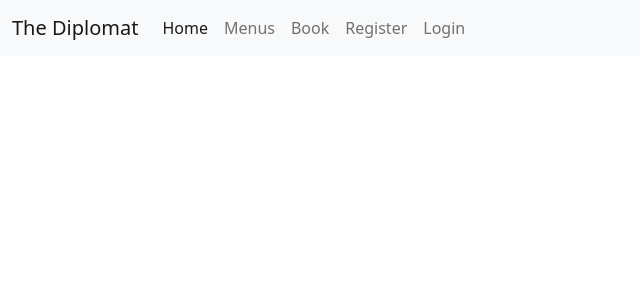
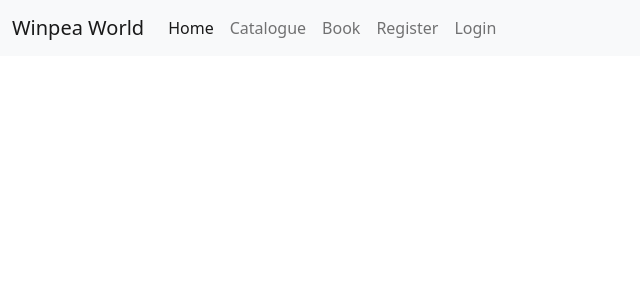
Before and after one commit to LewisHaZ/CI_PP4_WINPEA, a Django app: template templates/404.html in a window 1280 px wide. Shown: the top 300 px of the page, without its empty margins (0-640 px from the left). Run offline with Django 3.2, Linux system fonts and the light colour scheme; the template is opened without the code that fills it, so the values that code supplies are empty.

```diff
--- /dev/null
+++ b/home/templates/home/contact_us.html
@@ -0,0 +1,5 @@
+{% extends 'base.html' %}
+
+{% block content %}
+
+{% endblock %}
--- a/templates/base.html
+++ b/templates/base.html
@@ -6,10 +6,10 @@
   <meta charset="UTF-8">
   <meta http-equiv="X-UA-Compatible" content="IE=edge">
   <meta name="viewport" content="width=device-width, initial-scale=1.0">
-  <meta name="description" content="The Diplomat Bar and Grill is a business providing food and drinks.">
+  <meta name="description" content="Winpea World is a Jewellery Store focused on products with Multicultural inspirations">
   <meta name="keywords"
-    content="restaurant, bar, grill, table booking, food menu, drink menu, starters, mains, desserts, wine, beer, cocktails">
-  <meta name="author" content="Arron Beale">
+    content="Jewellery, necklace, ring, bag, bracelet, slot booking, catalogue, products, british, japanese, london, paris, tokyo">
+  <meta name="author" content="Lewis Hazelwood">
 
   <!-- Bootstrap -->
   <link href="https://cdn.jsdelivr.net/npm/bootstrap@5.2.0/dist/css/bootstrap.min.css" rel="stylesheet"
@@ -18,7 +18,7 @@
     integrity="sha384-A3rJD856KowSb7dwlZdYEkO39Gagi7vIsF0jrRAoQmDKKtQBHUuLZ9AsSv4jD4Xa" crossorigin="anonymous">
   </script>
 
-  <!-- Personal CSS -->
+  <!-- CSS -->
   <link rel="stylesheet" href="{% static 'css/style.css' %}">
 
 
@@ -27,7 +27,7 @@
 <body>
   <nav class="navbar navbar-expand-lg bg-light">
     <div class="container-fluid">
-      <a class="navbar-brand" href="#">The Diplomat</a>
+      <a class="navbar-brand" href="#">Winpea World</a>
       <button class="navbar-toggler" type="button" data-bs-toggle="collapse" data-bs-target="#navbarNav"
         aria-controls="navbarNav" aria-expanded="false" aria-label="Toggle navigation">
         <span class="navbar-toggler-icon"></span>
@@ -38,7 +38,7 @@
             <a class="nav-link active" aria-current="page" href="#">Home</a>
           </li>
           <li class="nav-item">
-            <a class="nav-link" href="#">Menus</a>
+            <a class="nav-link" href="#">Catalogue</a>
           </li>
           <li class="nav-item">
             <a class="nav-link" href="#">Book</a>
```
Also changed, not shown: home/templates/home/index.html (added, +11 -0 lines).
